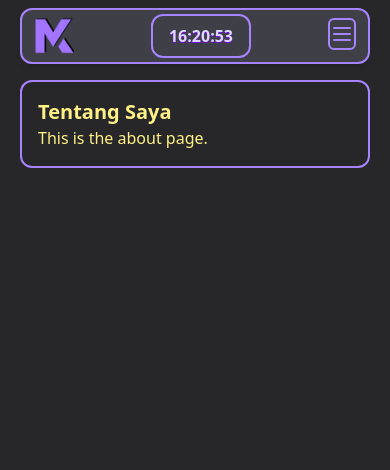
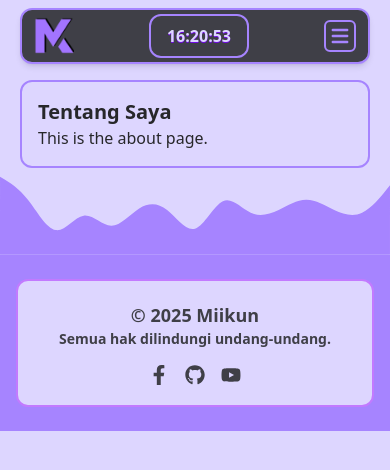
Before and after one commit to miikun66/portfolio, a React (Vite) app: page /about in a window 390 px wide. Shown: the top 470 px of the page. Built offline with nearby package versions, Linux system fonts and the light colour scheme.

Commit message:
buat footer

```diff
--- a/src/App.jsx
+++ b/src/App.jsx
@@ -7,6 +7,7 @@ import About from "./pages/About";
 import NotFound from "./pages/NotFound";
 import BodyTime from "./components/BodyTime";
 import ScrollButton from "./components/ScrollButton";
+import Footer from "./components/Footer";
 
 function App() {
   return (
@@ -24,6 +25,14 @@ function App() {
       </main>
       <footer>
         <ScrollButton />
+        <svg xmlns="http://www.w3.org/2000/svg" viewBox="0 0 1440 320">
+          <path
+            fill="#A684FF"
+            fill-opacity="1"
+            d="M0,32L17.1,42.7C34.3,53,69,75,103,117.3C137.1,160,171,224,206,229.3C240,235,274,181,309,176C342.9,171,377,213,411,213.3C445.7,213,480,171,514,149.3C548.6,128,583,128,617,154.7C651.4,181,686,235,720,224C754.3,213,789,139,823,122.7C857.1,107,891,149,926,165.3C960,181,994,171,1029,154.7C1062.9,139,1097,117,1131,117.3C1165.7,117,1200,139,1234,154.7C1268.6,171,1303,181,1337,165.3C1371.4,149,1406,107,1423,85.3L1440,64L1440,320L1422.9,320C1405.7,320,1371,320,1337,320C1302.9,320,1269,320,1234,320C1200,320,1166,320,1131,320C1097.1,320,1063,320,1029,320C994.3,320,960,320,926,320C891.4,320,857,320,823,320C788.6,320,754,320,720,320C685.7,320,651,320,617,320C582.9,320,549,320,514,320C480,320,446,320,411,320C377.1,320,343,320,309,320C274.3,320,240,320,206,320C171.4,320,137,320,103,320C68.6,320,34,320,17,320L0,320Z"
+          ></path>
+        </svg>
+        <Footer />
       </footer>
     </div>
   );
--- a/src/components/BodyTime.jsx
+++ b/src/components/BodyTime.jsx
@@ -7,7 +7,7 @@ function BodyTime() {
     const checkTime = () => {
       const now = new Date();
       const hour = now.getHours();
-      const dayTime = hour >= 5 && hour < 7;
+      const dayTime = hour >= 5 && hour < 17;
       setIsDay(dayTime);
 
 
--- /dev/null
+++ b/src/components/Footer.jsx
@@ -0,0 +1,57 @@
+import React, { useState, useContext } from "react";
+import { LanguageContext } from "../LanguageContext";
+import {
+  FaFacebookF,
+  FaGithub,
+  FaYoutube
+} from "react-icons/fa";
+
+const Footer = () => {
+    const { currentLang } = useContext(LanguageContext);
+
+  return (
+    <div className="bg-violet-400 text-[var(--bgDark)] py-6 px-4">
+      <div className="max-w-6xl mx-auto flex flex-col md:flex-row justify-between items-center gap-4 bg-[var(--secondColor)] md:px-10 py-5 rounded-xl border-2 border-purple-400">
+        {/* Brand or Info */}
+        <div className="text-center md:text-left">
+          <h2 className="text-lg font-bold">© {new Date().getFullYear()} Miikun</h2>
+          <p className="text-sm font-bold">{currentLang.footer}.</p>
+        </div>
+
+        {/* Social Icons */}
+        <div className="flex space-x-4 text-xl">
+          <a
+            href="https://www.facebook.com/profile.php?id=61561172033409"
+            target="_blank"
+            rel="noopener noreferrer"
+            className="hover:text-blue-500 transition duration-300"
+            aria-label="Facebook"
+          >
+            <FaFacebookF />
+          </a>
+          <a
+            href="https://github.com/miikun66"
+            target="_blank"
+            rel="noopener noreferrer"
+            className="hover:text-gray-400 transition duration-300"
+            aria-label="GitHub"
+          >
+            <FaGithub />
+          </a>
+          <a
+            href="https://www.youtube.com/@mii-kun1998"
+            target="_blank"
+            rel="noopener noreferrer"
+            className="hover:text-red-500 transition duration-300"
+            aria-label="YouTube"
+          >
+            <FaYoutube />
+          </a>
+
+        </div>
+      </div>
+    </div>
+  );
+};
+
+export default Footer;
--- a/src/components/Header.jsx
+++ b/src/components/Header.jsx
@@ -5,6 +5,7 @@ import { LanguageContext } from "../LanguageContext";
 import logo from "../assets/images/logo.webp";
 import logoSm from "../assets/images/favicon-96x96.png";
 import ClockDropdown from "./ClockDropdown";
+import { HiMenu, HiX } from "react-icons/hi";
 
 function Header() {
   const { currentLang } = useContext(LanguageContext);
@@ -33,22 +34,34 @@ function Header() {
         <nav className="hidden md:flex lg:space-x-12 space-x-3 font-bold text-[var(--mainColor)]">
           <ul className="flex space-x-3 lg:space-x-12">
             <li>
-              <Link className="nav-link hover:text-purple-400 transition duration-300" to="/">
+              <Link
+                className="nav-link hover:text-purple-400 transition duration-300"
+                to="/"
+              >
                 {currentLang.home}
               </Link>
             </li>
             <li>
-              <a className="nav-link hover:text-purple-400 transition duration-300" href="https://miistore.id/">
+              <a
+                className="nav-link hover:text-purple-400 transition duration-300"
+                href="https://miistore.id/"
+              >
                 {currentLang.shop}
               </a>
             </li>
             <li>
-              <a className="nav-link hover:text-purple-400 transition duration-300" href="https://blog.miikun.com/">
+              <a
+                className="nav-link hover:text-purple-400 transition duration-300"
+                href="https://blog.miikun.com/"
+              >
                 {currentLang.blog}
               </a>
             </li>
             <li>
-              <Link className="nav-link hover:text-purple-400 transition duration-300" to="/about">
+              <Link
+                className="nav-link hover:text-purple-400 transition duration-300"
+                to="/about"
+              >
                 {currentLang.about}
               </Link>
             </li>
@@ -64,31 +77,14 @@ function Header() {
         <div className="md:hidden pr-2">
           <button
             onClick={() => setIsOpen(!isOpen)}
-            className="border-2 border-violet-400 focus:outline-2 focus:outline-offset-2 focus:outline-violet-400 hover:text-purple-400 transition duration-300 focus:outline-none text-violet-400 bg-[var(--bgDark)] h-8 cursor-pointer rounded-md"
+            className="border-2 border-violet-400 cursor-pointer focus:outline-2 focus:outline-offset-2 focus:outline-violet-400 hover:text-purple-400 transition duration-300 focus:outline-none text-violet-400 bg-[var(--bgDark)] h-8 w-8 flex items-center justify-center rounded-md"
+            aria-label="Toggle Menu"
           >
-            <svg
-              className="w-6 h-6"
-              fill="none"
-              stroke="currentColor"
-              viewBox="0 0 24 24"
-              xmlns="http://www.w3.org/2000/svg"
-            >
-              {isOpen ? (
-                <path
-                  strokeLinecap="round"
-                  strokeLinejoin="round"
-                  strokeWidth={2}
-                  d="M6 18L18 6M6 6l12 12"
-                />
-              ) : (
-                <path
-                  strokeLinecap="round"
-                  strokeLinejoin="round"
-                  strokeWidth={2}
-                  d="M4 6h16M4 12h16M4 18h16"
-                />
-              )}
-            </svg>
+            {isOpen ? (
+              <HiX className="w-6 h-6" />
+            ) : (
+              <HiMenu className="w-6 h-6" />
+            )}
           </button>
         </div>
 
@@ -105,22 +101,34 @@ function Header() {
           <nav className="px-4 py-3 space-y-2">
             <ul className="space-y-2 text-violet-400 bg-zinc-600/50 rounded-lg">
               <li>
-                <Link className="hover:text-white block hover:bg-gradient-to-r from-violet-400 to-transparent p-1 rounded-lg" to="/">
+                <Link
+                  className="hover:text-white hover:translate-x-2 transition duration-300 block hover:bg-gradient-to-r from-violet-400 to-transparent p-1 rounded-lg"
+                  to="/"
+                >
                   {currentLang.home}
                 </Link>
               </li>
               <li>
-                <a className="hover:text-white block hover:bg-gradient-to-r from-violet-400 to-transparent p-1 rounded-lg" href="https://miistore.id/">
+                <a
+                  className="hover:text-white hover:translate-x-2 transition duration-300 block hover:bg-gradient-to-r from-violet-400 to-transparent p-1 rounded-lg"
+                  href="https://miistore.id/"
+                >
                   {currentLang.shop}
                 </a>
               </li>
               <li>
-                <a className="hover:text-white block hover:bg-gradient-to-r from-violet-400 to-transparent p-1 rounded-lg" href="https://blog.miikun.com/">
+                <a
+                  className="hover:text-white hover:translate-x-2 transition duration-300 block hover:bg-gradient-to-r from-violet-400 to-transparent p-1 rounded-lg"
+                  href="https://blog.miikun.com/"
+                >
                   {currentLang.blog}
                 </a>
               </li>
               <li>
-                <Link className="hover:text-white block hover:bg-gradient-to-r from-violet-400 to-transparent p-1 rounded-lg" to="/about">
+                <Link
+                  className="hover:text-white hover:translate-x-2 transition duration-300 block hover:bg-gradient-to-r from-violet-400 to-transparent p-1 rounded-lg"
+                  to="/about"
+                >
                   {currentLang.about}
                 </Link>
               </li>
--- a/src/lang/lang.json
+++ b/src/lang/lang.json
@@ -1,5 +1,6 @@
 {
   "id": {
+    "language": "id-ID",
     "home": "Beranda",
     "shop": "Toko",
     "blog": "Blog",
@@ -7,9 +8,10 @@
     "body": "Ini isi body penerjemah",
     "notFound": "Kembali Ke Halaman",
     "logo": "Logo Saya",
-    "language": "id-ID"
+    "footer": "Semua hak dilindungi undang-undang"
   },
   "en": {
+    "language": "en-EN",
     "home": "Home",
     "shop": "Shop",
     "blog": "Blog",
@@ -17,6 +19,6 @@
     "body": "body is beautiful",
     "notFound": "Back To Home",
     "logo": "My Logo",
-    "language": "en-EN"
+    "footer": "All rights reserved"
   }
 }
```
